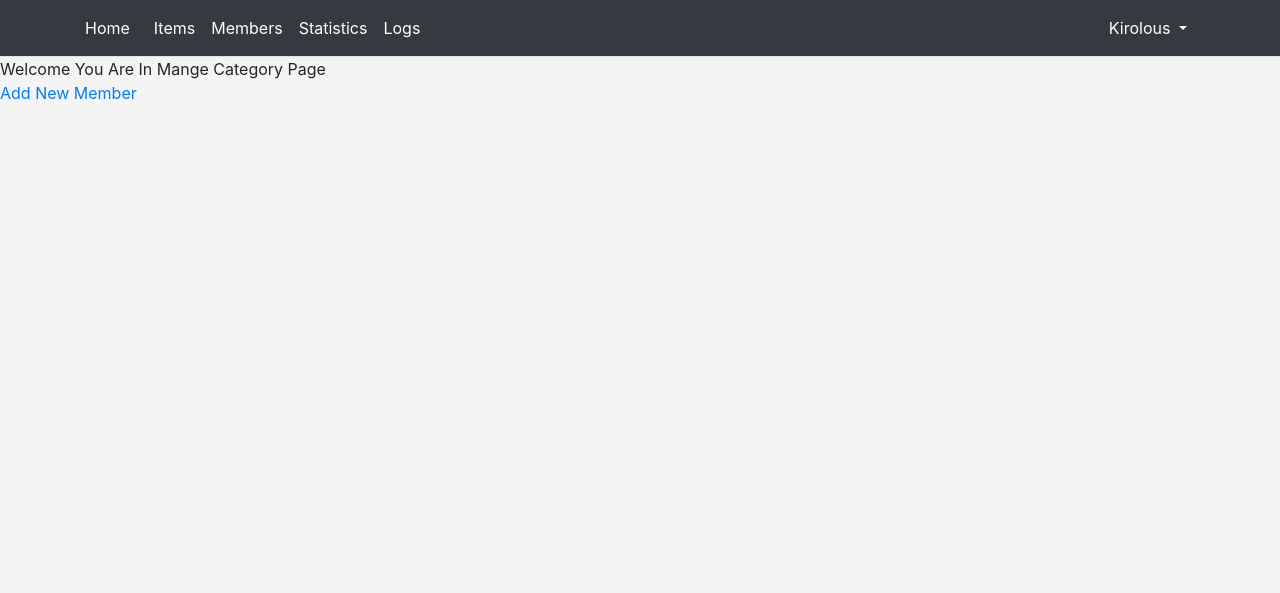
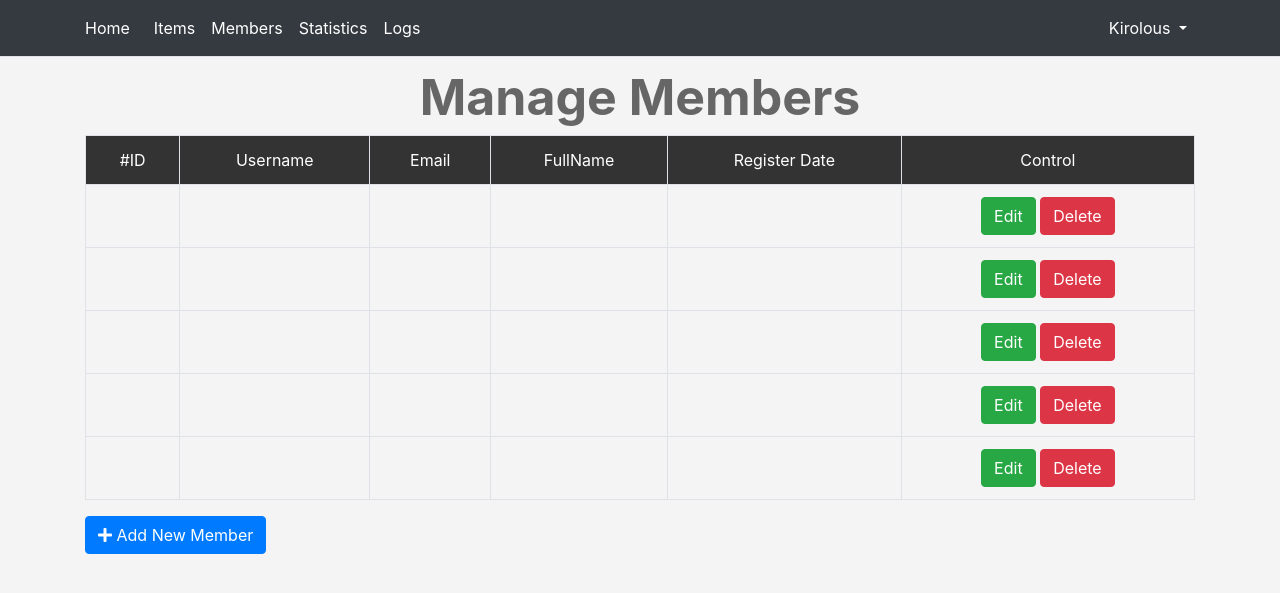
Before and after one commit to KirolosFlemon/Ecommerce, a PHP site: page /members.php in a window 1280 px wide. Shown: the top 593 px of the page. Run offline with PHP 8.4, Linux system fonts and the light colour scheme; the visitor is signed in with stand-in values (Sample User, id 1).

Commit message:
Manage Page

```diff
--- a/admin/include/templete/nav.inc
+++ b/admin/include/templete/nav.inc
@@ -9,7 +9,7 @@
         <div class="collapse navbar-collapse" id="app-nav">
             <ul class="nav navbar-nav ">
                 <a class="nav-link" href="#"><?php echo lang('ITEMS') ?></a>
-                <a class="nav-link" href="#"><?php echo lang('MEMBERS') ?></a>
+                <a class="nav-link" href="members.php"><?php echo lang('MEMBERS') ?></a>
                 <a class="nav-link" href="#"><?php echo lang('STATISTICS') ?></a>
                 <a class="nav-link" href="#"><?php echo lang('LOGS') ?></a>
             </ul>
--- a/admin/layout/css/backend.css
+++ b/admin/layout/css/backend.css
@@ -32,7 +32,7 @@ body{
 
 /* End login form */
 
-/* Start Bottstrap Edits */
+/* Start Bootstrap Edits */
 .navbar .navbar-brand,
 .collapse .navbar-nav .nav-link,
 .collapse .navbar-nav .nav-link
@@ -63,7 +63,7 @@ font-size: 1em ; /* em Means Take Font Size From Body */
     border: none;
     border-radius: 0;
 }
-/* End Bottstrap Edits */
+/* End Bootstrap Edits */
 
 /*Start Member Page*/
 
@@ -77,5 +77,10 @@ h1{
     margin: 0;
 }
 
+.table-responsive .main-table tr:first-child td{
+    background-color: #333;
+    color: #fff;
+}
+
 
 /*End Member Page*/
--- a/admin/members.php
+++ b/admin/members.php
@@ -15,11 +15,78 @@ if (isset($_SESSION['Usename'])) {
         $do = 'Manage';
     }
     //Start Manage Page
-    if ($do == 'Manage') {
-        echo 'Welcome You Are In Mange Category Page <br>';
-        echo '<a href="members.php?do=Add">Add New Member</a>';
+    if ($do == 'Manage') { ?>
+        <h1 class="text-center">Manage Members</h1>
+        <div class="container">
 
-    }elseif ($do=='Add') { //Add Member Page
+            <div class="table-responsive">
+                <table class="main-table text-center table table-bordered">
+                    <tr>
+                        <td>#ID</td>
+                        <td>Username</td>
+                        <td>Email</td>
+                        <td>FullName</td>
+                        <td>Register Date</td>
+                        <td>Control</td>
+                    </tr>
+                    <tr>
+                        <td></td>
+                        <td></td>
+                        <td></td>
+                        <td></td>
+                        <td></td>
+                        <td>
+                            <a href="#" class="btn btn-success">Edit</a>
+                            <a href="#" class="btn btn-danger">Delete</a>
+                        </td>
+                    </tr>
+                    <tr>
+                        <td></td>
+                        <td></td>
+                        <td></td>
+                        <td></td>
+                        <td></td>
+                        <td>
+                            <a href="#" class="btn btn-success">Edit</a>
+                            <a href="#" class="btn btn-danger">Delete</a>
+                        </td>                    </tr>
+                    <tr>
+                        <td></td>
+                        <td></td>
+                        <td></td>
+                        <td></td>
+                        <td></td>
+                        <td>
+                            <a href="#" class="btn btn-success">Edit</a>
+                            <a href="#" class="btn btn-danger">Delete</a>
+                        </td>                    </tr>
+                    <tr>
+                        <td></td>
+                        <td></td>
+                        <td></td>
+                        <td></td>
+                        <td></td>
+                        <td>
+                            <a href="#" class="btn btn-success">Edit</a>
+                            <a href="#" class="btn btn-danger">Delete</a>
+                        </td>                    </tr>
+                    <tr>
+                        <td></td>
+                        <td></td>
+                        <td></td>
+                        <td></td>
+                        <td></td>
+                        <td>
+                            <a href="#" class="btn btn-success">Edit</a>
+                            <a href="#" class="btn btn-danger">Delete</a>
+                        </td>                    </tr>
+                </table>
+            </div>
+
+            <a href="members.php?do=Add" class="btn btn-primary"><i class="fa fa-plus"></i> Add New Member</a>
+        </div>
+
+    <?php } elseif ($do == 'Add') { //Add Member Page
         ?>
         <h1 class="text-center">Add New Member</h1>
         <div class="container">
@@ -76,8 +143,38 @@ if (isset($_SESSION['Usename'])) {
 
 
         <?php
-    }elseif ($do=='Insert'){/* Start Insert Page*/
-        echo $_POST['username'] . $_POST['password'] . $_POST['email'] . $_POST['full'];
+    } elseif ($do == 'Insert') {/* Start Insert Page*/
+        if ($_SERVER['REQUEST_METHOD'] == 'POST') {
+            echo "<h1 class='text-center'>Insert Member</h1>";
+            echo '<div class"container">';
+            //Get The Variables From The Form
+            $user = $_POST['username'];
+            $pass = $_POST['password'];
+            $email = $_POST['email'];
+            $name = $_POST['full'];
+
+            $hashPass = sha1($_POST['password']);
+
+            //Validate The Form
+
+            //Insert UserInfo in Database
+            $stmt = $con->prepare("INSERT INTO users
+                                    (Username, Password, Email, FullName)
+                                     VALUES (:zuser, :zpass, :zmail, :zname)");
+            $stmt->execute(array(
+                'zuser' => $user,
+                'zpass' => $hashPass,
+                'zmail' => $email,
+                'zname' => $name,
+
+            ));
+            //Echo Success Message
+            echo $stmt->rowCount() . 'Record Inserted';
+
+        } else {
+            echo 'Sorry You Can not Browse This Page';
+        }
+        echo '</div>';
 
     } elseif ($do == 'Edit') {/* Start Edit Page*/
 
```
Also changed, not shown: layout/css/style.css (line endings or trailing spaces).
